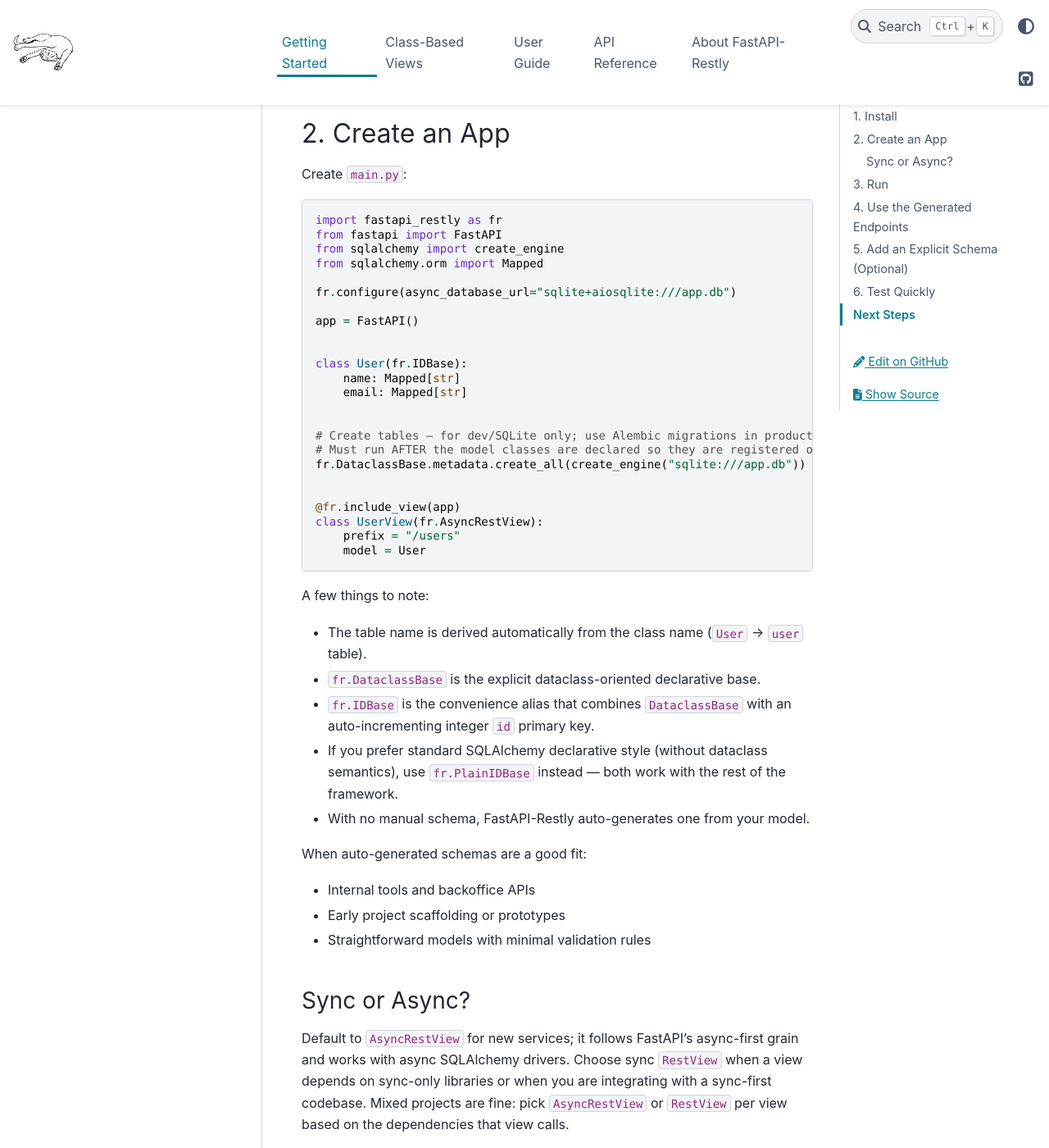
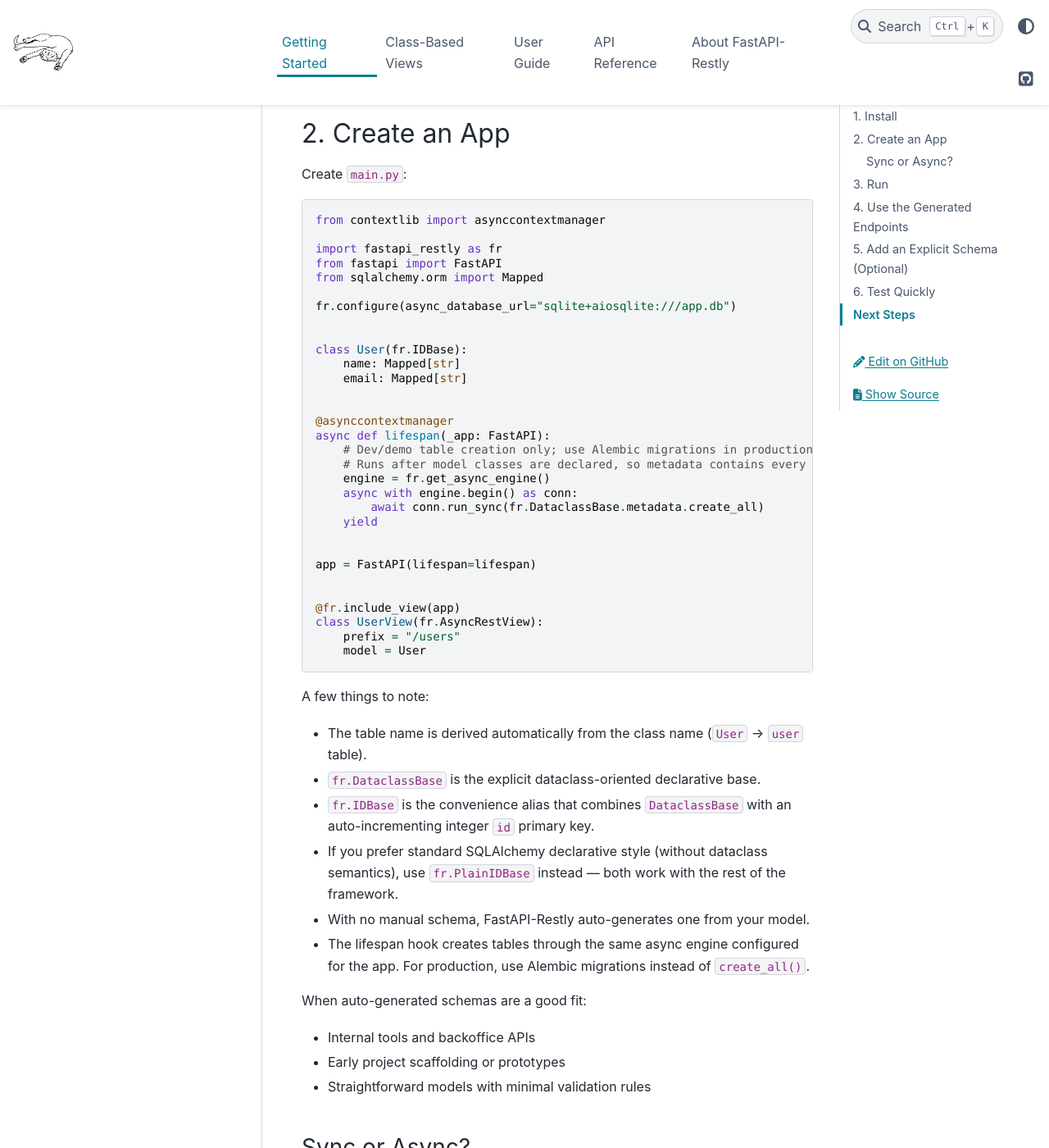
Before and after one commit to rjprins/fastapi-restly, a Sphinx documentation site: the page built from docs/getting_started.md, in a window 1280 px wide and 1400 px high, scrolled down 548 px. Shown: the whole window at 82% size. Built offline with Sphinx 7.4.7 and the PyData theme 0.15.4, drawn with Linux system fonts in a browser that asks for light colours.

Commit message:
docs: use lifespan for quickstart table creation

````diff
--- a/docs/getting_started.md
+++ b/docs/getting_started.md
@@ -23,14 +23,13 @@
 Create `main.py`:
 
 ```python
+from contextlib import asynccontextmanager
+
 import fastapi_restly as fr
 from fastapi import FastAPI
-from sqlalchemy import create_engine
 from sqlalchemy.orm import Mapped
 
 fr.configure(async_database_url="sqlite+aiosqlite:///app.db")
-
-app = FastAPI()
 
 
 class User(fr.IDBase):
@@ -38,9 +37,17 @@
     email: Mapped[str]
 
 
-# Create tables — for dev/SQLite only; use Alembic migrations in production.
-# Must run AFTER the model classes are declared so they are registered on the metadata.
-fr.DataclassBase.metadata.create_all(create_engine("sqlite:///app.db"))
+@asynccontextmanager
+async def lifespan(_app: FastAPI):
+    # Dev/demo table creation only; use Alembic migrations in production.
+    # Runs after model classes are declared, so metadata contains every table.
+    engine = fr.get_async_engine()
+    async with engine.begin() as conn:
+        await conn.run_sync(fr.DataclassBase.metadata.create_all)
+    yield
+
+
+app = FastAPI(lifespan=lifespan)
 
 
 @fr.include_view(app)
@@ -56,6 +63,7 @@
 - `fr.IDBase` is the convenience alias that combines `DataclassBase` with an auto-incrementing integer `id` primary key.
 - If you prefer standard SQLAlchemy declarative style (without dataclass semantics), use `fr.PlainIDBase` instead — both work with the rest of the framework.
 - With no manual schema, FastAPI-Restly auto-generates one from your model.
+- The lifespan hook creates tables through the same async engine configured for the app. For production, use Alembic migrations instead of `create_all()`.
 
 When auto-generated schemas are a good fit:
 
````
